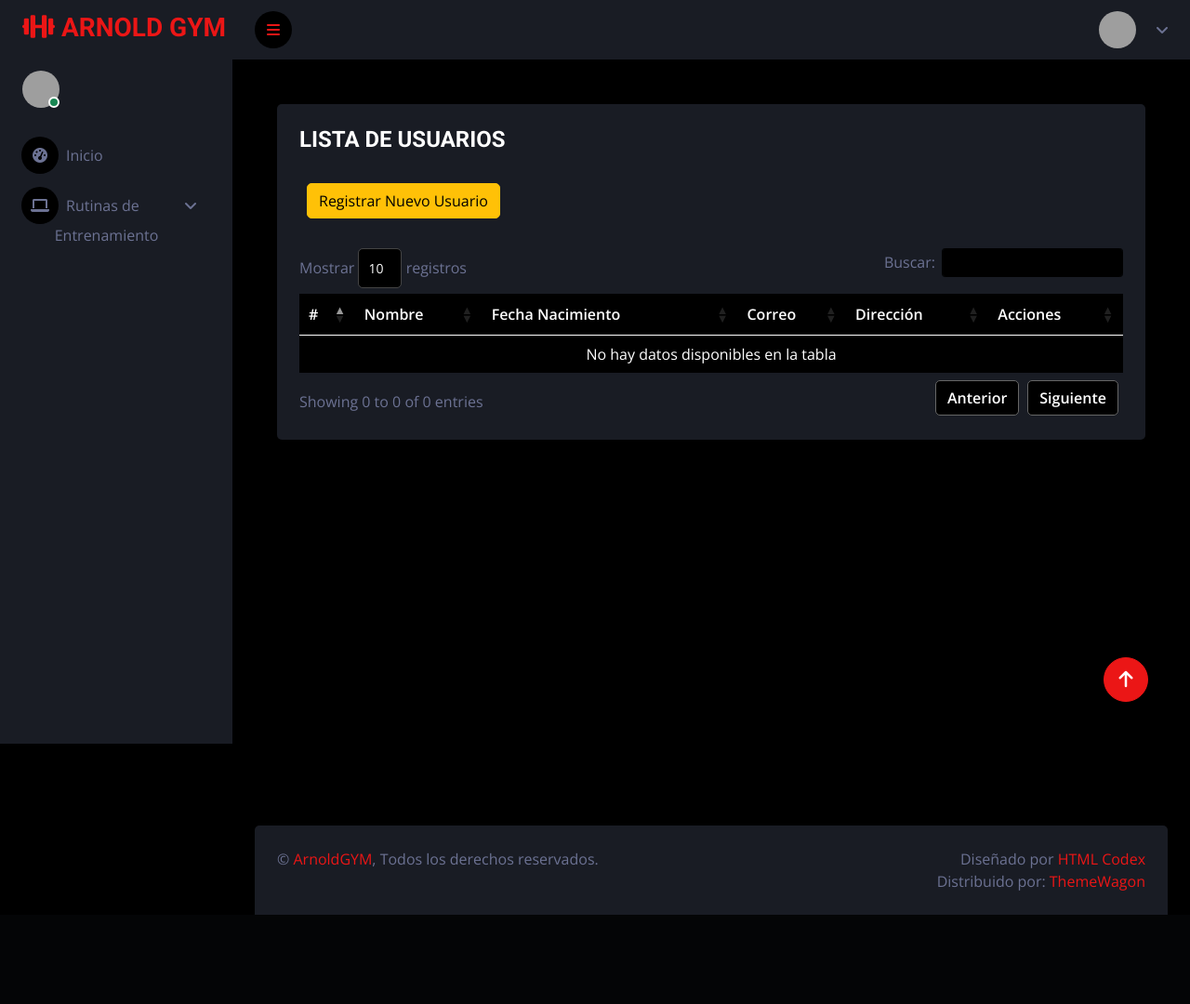
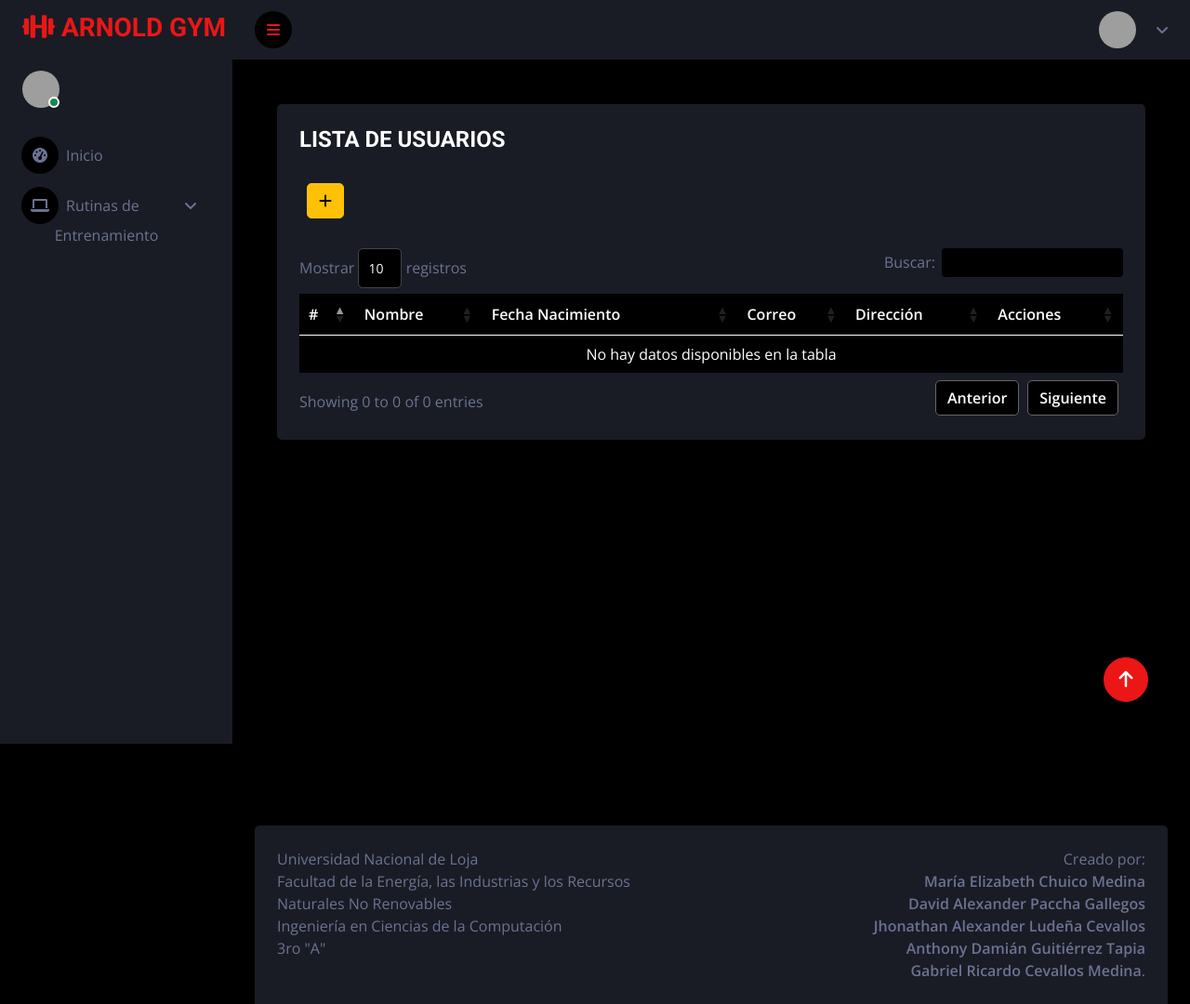
Before and after one commit to mariaechm/ProyectoFinalEstructura, a Flask app: template Proyecto_Final_Front/templates/fragmento/users_view/list.html in a window 1280 px wide. Shown: the whole page at 93% size. Before the commit the page ends 984 px from the top, so only its background shows below. Run offline with Flask 3, Linux system fonts and the light colour scheme; the template is opened without the code that fills it, so the values that code supplies are empty; parts of the project's set-up code (start-up, migrations or seed data) failed here and were passed over; some libraries are stand-ins or nearby versions; grey boxes are pictures that could not be loaded.

Commit message:
Mensajes al usuario y fix de validaciones en javascript

```diff
--- a/Proyecto_Final_Front/static/js/fragmento/ejercicio/register-ejercicio.js
+++ b/Proyecto_Final_Front/static/js/fragmento/ejercicio/register-ejercicio.js
@@ -13,8 +13,8 @@ jQuery(document).ready(function () {
     }, "No se permiten espacios al inicio");
 
     jQuery.validator.addMethod("soloLetrasNumeros", function(value, element) {
-        return this.optional(element) || /^[a-zA-Z0-9áéíóúÁÉÍÓÚñÑ\s,.-]+$/.test(value);
-    }, "El campo solo puede contener letras, números, espacios y algunos caracteres especiales (.,-).");
+        return this.optional(element) || /^[a-zA-Z0-9áéíóúÁÉÍÓÚñÑ\s,]+$/.test(value);
+    }, "El campo solo puede contener letras, números, espacios y algunos caracteres especiales (,).");
 
     jQuery("#ejercicioForm").validate({
       rules: {
--- a/Proyecto_Final_Front/static/js/fragmento/rutina/register-rutina.js
+++ b/Proyecto_Final_Front/static/js/fragmento/rutina/register-rutina.js
@@ -9,8 +9,8 @@ jQuery(document).ready(function () {
     }, "No se permiten espacios al inicio");
 
     jQuery.validator.addMethod("soloLetrasNumeros", function(value, element) {
-        return this.optional(element) || /^[a-zA-Z0-9áéíóúÁÉÍÓÚñÑ\s,.-]+$/.test(value);
-    }, "El campo solo puede contener letras, números, espacios y algunos caracteres especiales (.,-)");
+        return this.optional(element) || /^[a-zA-Z0-9áéíóúÁÉÍÓÚñÑ\s,]+$/.test(value);
+    }, "El campo solo puede contener letras, números, espacios y algunos caracteres especiales (,)");
 
     jQuery("#rutinaForm").validate({
       rules: {
--- a/Proyecto_Final_Front/templates/blank.html
+++ b/Proyecto_Final_Front/templates/blank.html
@@ -101,12 +101,18 @@
         <div class="bg-secondary rounded-top p-4">
           <div class="row">
             <div class="col-12 col-sm-6 text-center text-sm-start">
-              &copy; <a href="#">ArnoldGYM</a>, Todos los derechos reservados.
+              Universidad Nacional de Loja<br>
+              Facultad de la Energía, las Industrias y los Recursos Naturales No Renovables<br>
+              Ingeniería en Ciencias de la Computación<br>
+              3ro "A"
+
             </div>
             <div class="col-12 col-sm-6 text-center text-sm-end">
-              <!--/*** This template is free as long as you keep the footer author’s credit link/attribution link/backlink. If you'd like to use the template without the footer author’s credit link/attribution link/backlink, you can purchase the Credit Removal License from "https://htmlcodex.com/credit-removal". Thank you for your support. ***/-->
-              Diseñado por <a href="https://htmlcodex.com">HTML Codex</a>
-              <br>Distribuido por: <a href="https://themewagon.com" target="_blank">ThemeWagon</a>
+              Creado por: <br><strong><span>María Elizabeth Chuico Medina<br>
+                David Alexander Paccha Gallegos<br>
+                Jhonathan Alexander Ludeña Cevallos<br>
+                Anthony Damián Guitiérrez Tapia<br>
+                Gabriel Ricardo Cevallos Medina</span></strong>.
             </div>
           </div>
         </div>
--- a/Proyecto_Final_Front/templates/fragmento/users_view/list.html
+++ b/Proyecto_Final_Front/templates/fragmento/users_view/list.html
@@ -99,7 +99,7 @@
     </div>
     <div class="col-sm-6">
       <a href="/register/user/{{ role }}">
-        <button type="button" class="btn btn-warning m-2"> Registrar Nuevo Usuario</i></button>
+        <button type="button" class="btn btn-warning m-2"><i class="fa fa-plus"></i></button>
       </a>
     </div><br>
 
```
Also changed, not shown: Proyecto_Final_Front/routes/router_ejercicio.py (+4 -5 lines), Proyecto_Final_Front/routes/router_rutina.py (+4 -4 lines), Proyecto_Final_Front/static/img/user_profile/Pepito-Mixto-copy-1.webp (deleted), Proyecto_Final_Front/static/img/user_profile/f1.jpg (deleted), Proyecto_Final_Front/static/img/user_profile/f3bb9f59_2022.webp (deleted), Proyecto_Final_Front/static/img/user_profile/imprueba.png (deleted), Proyecto_Final_Front/static/img/user_profile/jorgexd.png (deleted), Proyecto_Final_Front/static/img/user_profile/jotagraso.jpeg (deleted), Proyecto_Final_Front/static/img/user_profile/jua.webp (added).
